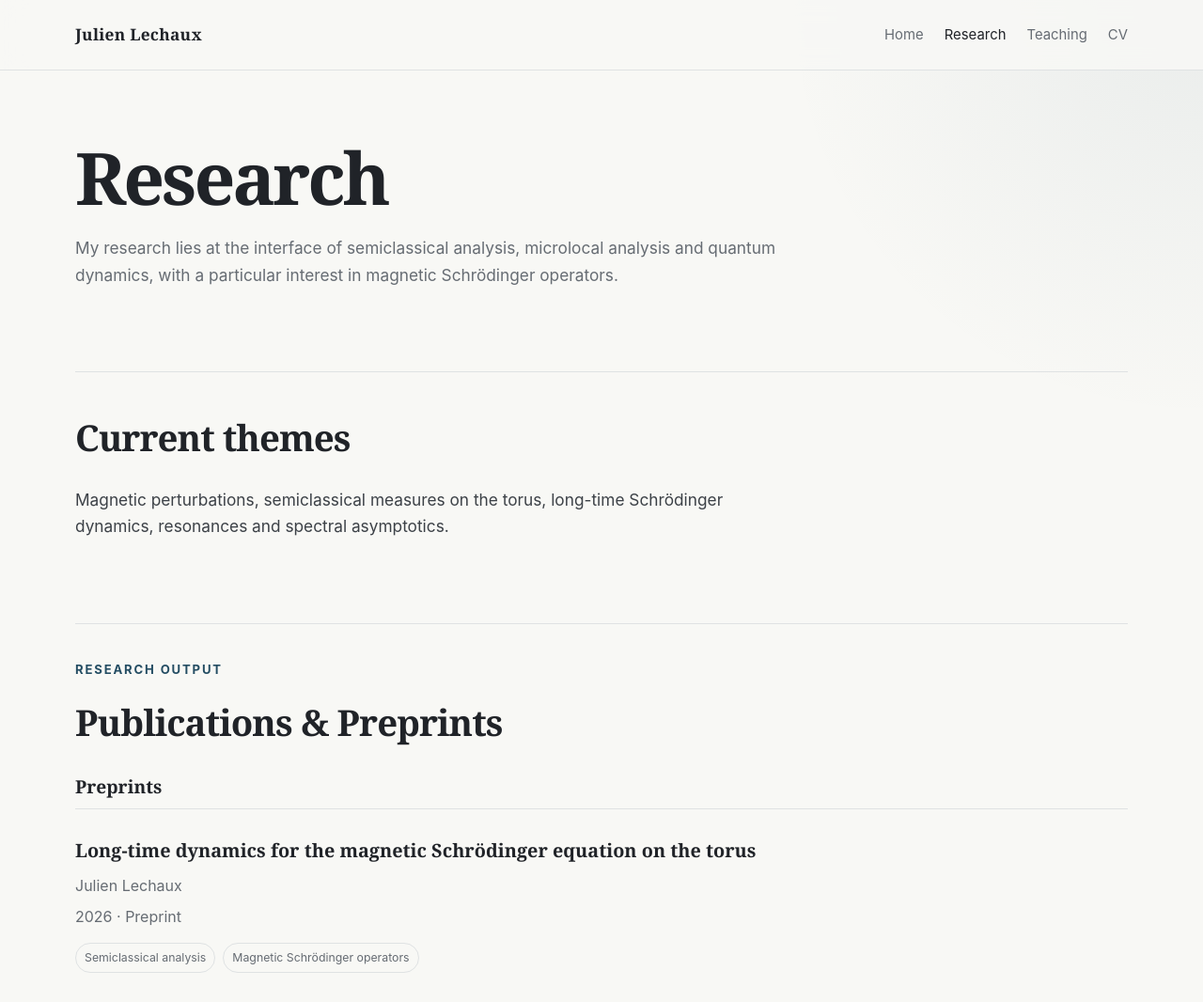
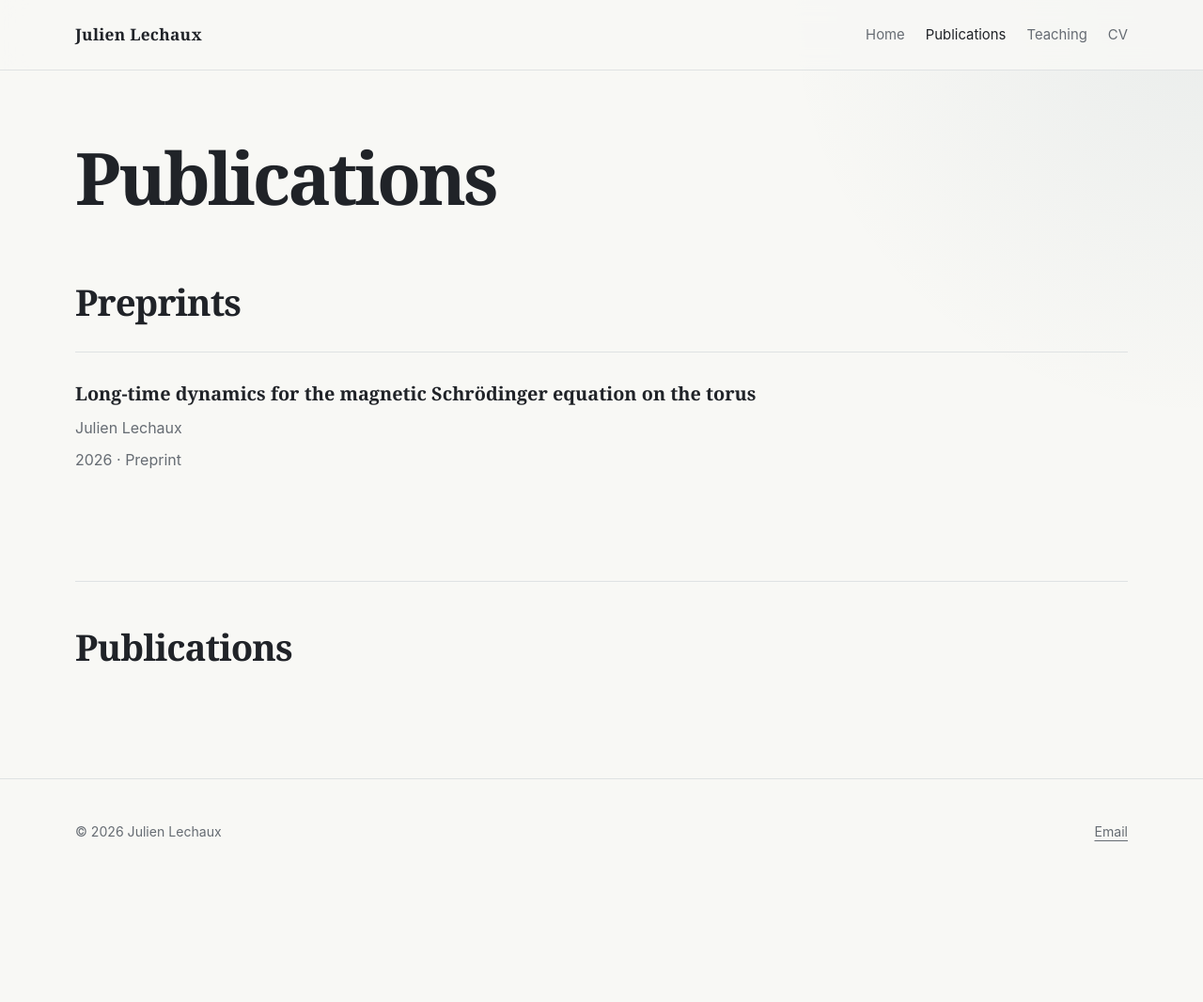
Before and after one commit to julienlechaux/julienlechaux.github.io, a plain HTML site: page Publications.html in a window 1280 px wide. Shown: the top 1066 px of the page at 94% size. After the commit the page ends 939 px from the top, so only its background shows below. Drawn offline with Linux system fonts and the light colour scheme.

Commit message:
Publications

```diff
--- a/research.html
+++ b/Publications.html
@@ -8,10 +8,10 @@
 
   <meta
     name="description"
-    content="Research interests and publications of Julien Lechaux, PhD student in mathematics at Nantes Université."
+    content="Publications and preprints of Julien Lechaux, PhD student in mathematics at Nantes Université."
   >
 
-  <title>Research — Julien Lechaux</title>
+  <title>Publications — Julien Lechaux</title>
 
   <link rel="stylesheet" href="assets/style.css">
 </head>
@@ -43,10 +43,10 @@
         </a>
 
         <a
-          href="research.html"
+          href="publications.html"
           class="active"
         >
-          Research
+          Publications
         </a>
 
         <a href="teaching.html">
@@ -73,38 +73,26 @@
   <main>
 
 
-    <!-- Introduction -->
+    <!-- Page title -->
 
     <section class="page-intro">
 
-      <h1>
-        Research
-      </h1>
-
-      <p>
-        My research lies at the interface of semiclassical analysis,
-        microlocal analysis and quantum dynamics, with a particular
-        interest in magnetic Schrödinger operators.
-      </p>
+      <h1>Publications</h1>
 
     </section>
 
 
-    <!-- Current research themes -->
 
-    <section class="section section-rule">
+    <!-- Preprints -->
 
-      <h2>
-        Current themes
-      </h2>
+    <section>
 
-      <p
-        class="lead"
-        style="margin-top: 0;"
-      >
-        Magnetic perturbations, semiclassical measures on the torus,
-        long-time Schrödinger dynamics, resonances and spectral asymptotics.
-      </p>
+      <h2>Preprints</h2>
+
+      <div
+        id="preprints"
+        class="publications-list"
+      ></div>
 
     </section>
 
@@ -114,15 +102,7 @@
 
     <section class="section section-rule">
 
-      <p class="eyebrow">
-        Research output
-      </p>
-
-      <h2>
-        Publications &amp; Preprints
-      </h2>
-
-      <div id="preprints" class="publications-list"></div>
+      <h2>Publications</h2>
 
       <div
         id="published-papers"
@@ -170,12 +150,15 @@
 <!-- Site data -->
 
 <script src="site-data.js"></script>
+
 <script src="assets/site.js"></script>
+
 
 
 <!-- Publications data -->
 
 <script src="publications.js"></script>
+
 
 <script>
 
@@ -199,15 +182,6 @@ document.addEventListener("DOMContentLoaded", () => {
       .join("");
 
 
-    const tags = (item.tags || [])
-
-      .map(tag => `
-        <span>${tag}</span>
-      `)
-
-      .join("");
-
-
     return `
 
       <article class="publication">
@@ -216,20 +190,24 @@ document.addEventListener("DOMContentLoaded", () => {
           ${item.title}
         </h3>
 
+
         <p class="publication-meta">
           ${item.authors}
         </p>
 
+
         <p class="publication-meta">
 
-          ${item.journal
+          ${
+            item.journal
             ? item.journal + " · "
             : ""
           }
 
           ${item.year}
 
-          ${item.note
+          ${
+            item.note
             ? " · " + item.note
             : ""
           }
@@ -240,13 +218,6 @@ document.addEventListener("DOMContentLoaded", () => {
         ${
           links
           ? `<div class="pub-links">${links}</div>`
-          : ""
-        }
-
-
-        ${
-          tags
-          ? `<div class="pub-tags">${tags}</div>`
           : ""
         }
 
@@ -265,56 +236,12 @@ document.addEventListener("DOMContentLoaded", () => {
     items.filter(item => item.type === "publication");
 
 
-  const preprintContainer =
-    document.getElementById("preprints");
+  document.getElementById("preprints").innerHTML =
+    preprints.map(renderPublication).join("");
 
 
-  const publicationsContainer =
-    document.getElementById("published-papers");
-
-
-  if (preprints.length > 0) {
-
-    preprintContainer.innerHTML = `
-
-      <h3 style="margin-top: 0;">
-        Preprints
-      </h3>
-
-      ${preprints.map(renderPublication).join("")}
-
-    `;
-
-  }
-
-
-  if (publications.length > 0) {
-
-    publicationsContainer.innerHTML = `
-
-      <h3 style="margin-top: 40px;">
-        Published papers
-      </h3>
-
-      ${publications.map(renderPublication).join("")}
-
-    `;
-
-  }
-
-
-  if (
-    preprints.length === 0 &&
-    publications.length === 0
-  ) {
-
-    preprintContainer.innerHTML = `
-      <p class="publication-meta">
-        Publications and preprints will appear here.
-      </p>
-    `;
-
-  }
+  document.getElementById("published-papers").innerHTML =
+    publications.map(renderPublication).join("");
 
 });
 
```
